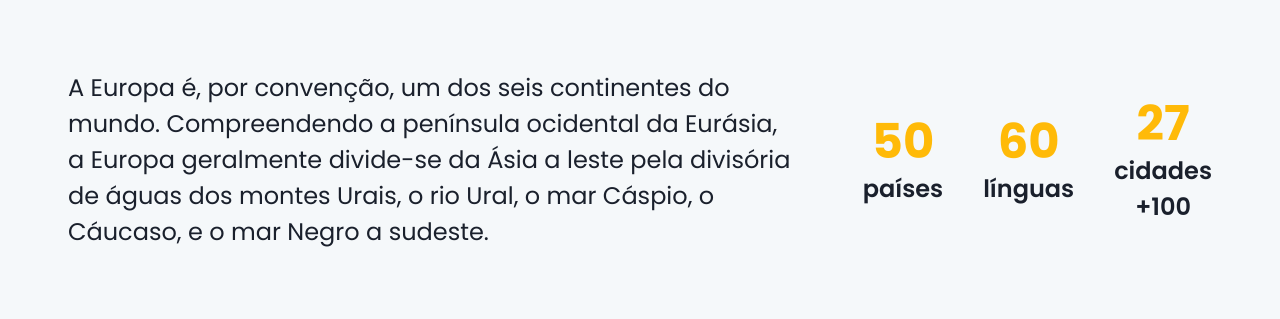
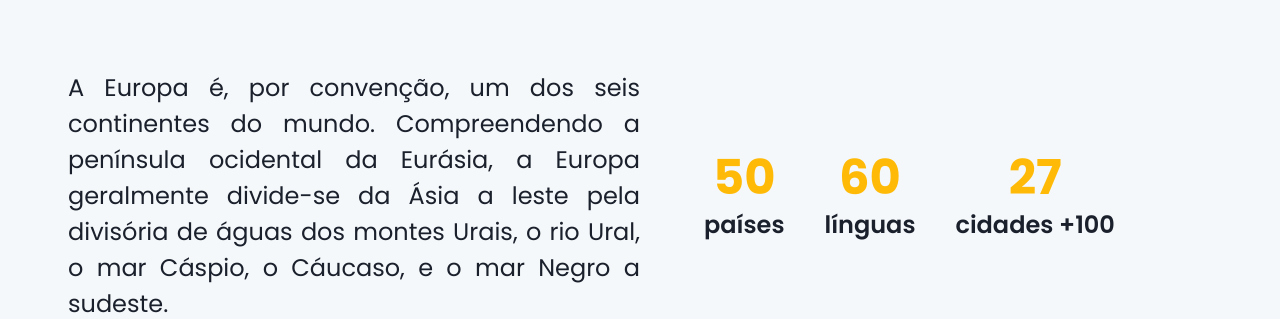
Before and after one commit to gutemberg-jhonata/worldtrip, a Next.js app: page /continent/1 in a window 1280 px wide. Shown: the part 604-923 px from the top of the page. Before the commit the page ends 854 px from the top, so only its background shows below. Built offline with nearby package versions, Linux system fonts and the light colour scheme.

Commit message:
Fix bio align

```diff
--- a/src/pages/continent/[slug].tsx
+++ b/src/pages/continent/[slug].tsx
@@ -20,7 +20,7 @@ export default function Continent() {
 
       <Container>
         <HStack spacing="16" mt="20">
-          <Text fontSize="2xl">
+          <Text fontSize="2xl" w="50%" textAlign="justify">
             A Europa é, por convenção, um dos seis continentes do mundo. Compreendendo a península ocidental da Eurásia, a Europa geralmente divide-se da Ásia a leste pela divisória de águas dos montes Urais, o rio Ural, o mar Cáspio, o Cáucaso, e o mar Negro a sudeste.
           </Text>
           <ContinentInfo />
```
